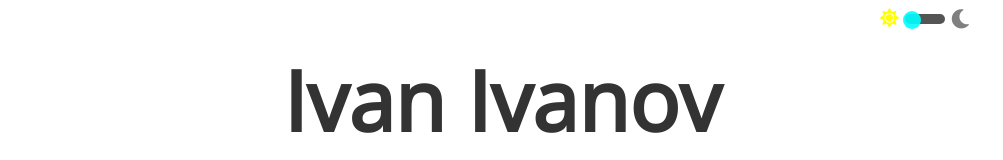
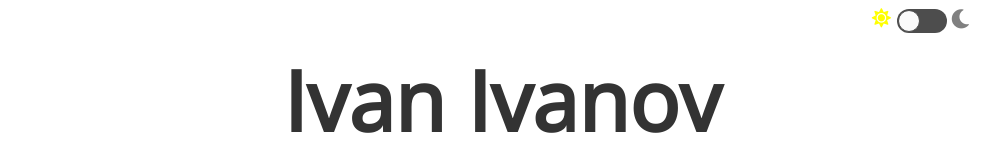
Before and after one commit to divakaivan/personal-website, a React (Create React App) app: page / in a window 1280 px wide. Shown: the top 160 px of the page, without its empty margins (138-1141 px from the left). Built offline with nearby package versions, Linux system fonts and the light colour scheme.

Commit message:
add a new toggler for themes. old one was giving css issue with different browsers

```diff
--- a/src/components/ToggleTheme.js
+++ b/src/components/ToggleTheme.js
@@ -1,18 +1,13 @@
 import React from "react";
+import Toggle from 'react-toggle'
+import "react-toggle/style.css"
 
 const ToggleTheme = ({darkMode, setDarkMode}) => (
     <div className="toggle-container float-right">
         <span style={{color: darkMode ? "grey" : "yellow"}}><i className="sun fas fa-sun"></i></span>
-        <span className="toggle">
-            <input
-                checked={darkMode}
-                onChange={() => setDarkMode(prevMode => !prevMode)}
-                id="checkbox"
-                className="checkbox"
-                type="checkbox"
-            />
-            <label htmlFor="checkbox"/>
-            </span>
+        <label style={{marginTop: "9px"}} className="mx-1">
+            <Toggle defaultChecked={darkMode} className={`theme-toggle ${darkMode ? "dark-mode-true" : "dark-mode-false"}`} icons={false} onChange={()=>setDarkMode(prevMode => !prevMode)}/>
+        </label>
         <span style={{color: darkMode ? "slateblue" : "grey"}}><i className="moon fas fa-moon"></i></span>
     </div>
 );
```
